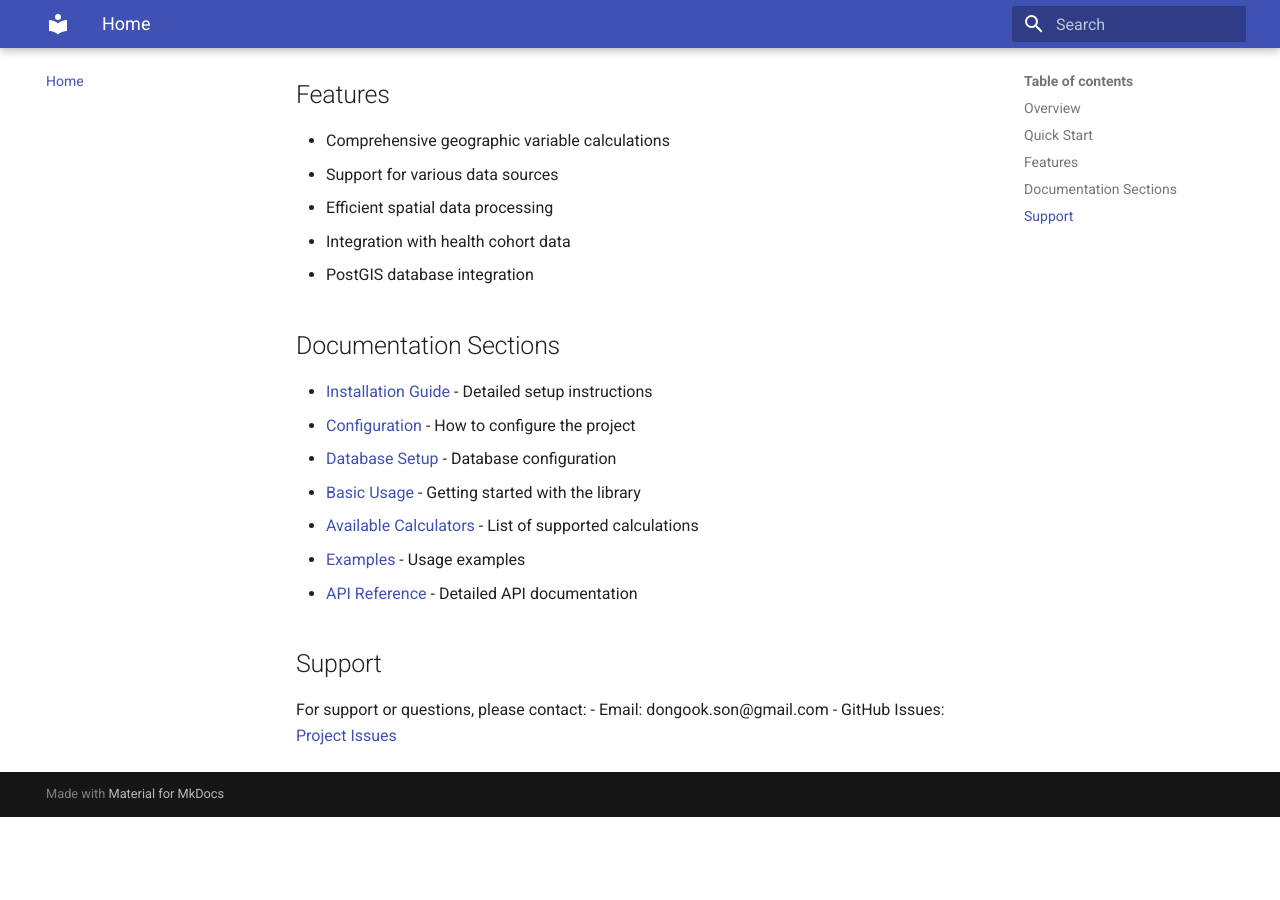
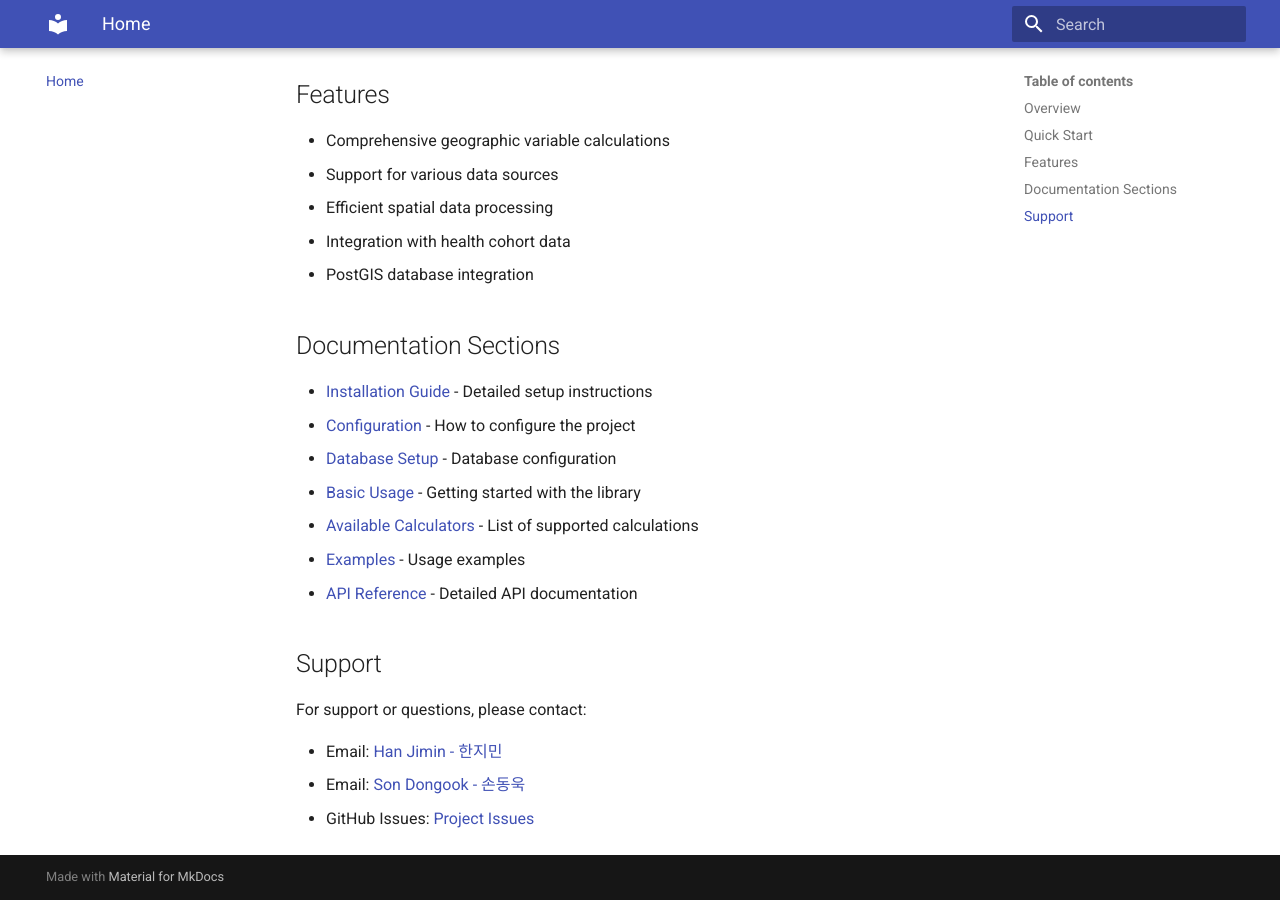
Before and after one commit to ncc-airhealth/korea-geovariable, an MkDocs documentation site: the page built from docs/index.md, in a window 1280 px wide and 900 px high, scrolled down 1065 px. Built offline with MkDocs 1.6.1 and Material for MkDocs 9.7.7, drawn with Linux system fonts in a browser that asks for light colours; before the commit the page ends 1882 px from its top, so only the background shows below that.

Commit message:
update support

```diff
--- a/docs/index.md
+++ b/docs/index.md
@@ -51,5 +51,7 @@ All data has been reviewed and refined by the National Cancer Center's Fine Dust
 ## Support
 
 For support or questions, please contact:
-- Email: dongook.son@gmail.com
-- GitHub Issues: [Project Issues](https://github.com/yourusername/korea-geovariable/issues)
+
+- Email: [Han Jimin - 한지민](mailto:hangm0101@ncc.re.kr)
+- Email: [Son Dongook - 손동욱](mailto:d@dou.so)
+- GitHub Issues: [Project Issues](https://github.com/ncc-airhealth/korea-geovariable/issues)
```
